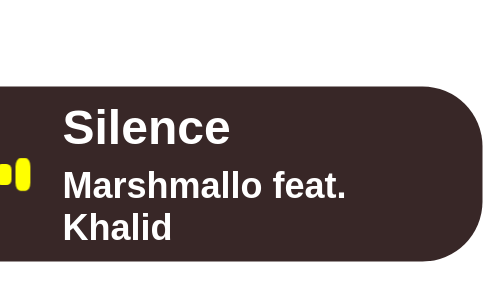
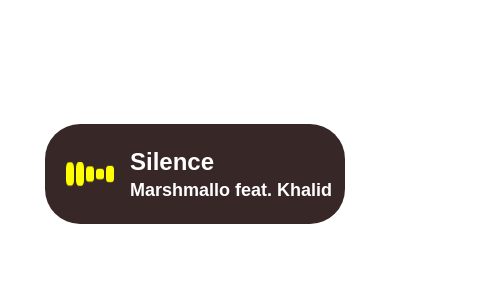
Before and after one commit to Abbas4tech/Music-Bar-Animation, a plain HTML site: page index.html in a window 390 px wide. Shown: the part 248-548 px from the top of the page, 483 px wide, since content can reach past the window. Drawn offline with Linux system fonts and the light colour scheme; a web font is replaced by a local one.

Commit message:
Added media queries and change title

```diff
--- a/index.html
+++ b/index.html
@@ -4,7 +4,7 @@
     <meta charset="UTF-8" />
     <meta http-equiv="X-UA-Compatible" content="IE=edge" />
     <meta name="viewport" content="width=device-width, initial-scale=1.0" />
-    <title>Document</title>
+    <title>Snapchat-Music-Animation</title>
     <link rel="stylesheet" href="style.css" />
   </head>
   <body>
--- a/style.css
+++ b/style.css
@@ -84,3 +84,35 @@ main {
     transform: scaleY(100%);
   }
 }
+
+/* ====================Media Queries for Mobile Devices================= */
+
+@media only screen and (max-width: 480px) {
+
+  #container {
+    width: 300px;
+    height: 100px;
+
+    border-radius: 35px;
+  }
+  .flex {
+    margin: 0;
+  }
+  #boxes {
+    margin-left: 20px;
+    margin-right: 5px;
+  }
+  .box {
+    width: 8px;
+    height: 10px;
+    border-radius: 2.5px;
+
+    margin: 1px;
+  }
+  .text {
+    margin: 2px 5px;
+    padding: 0 5px;
+
+    font-size: 12px;
+  }
+}
```
